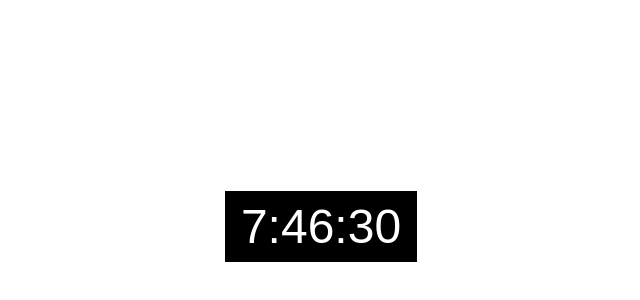
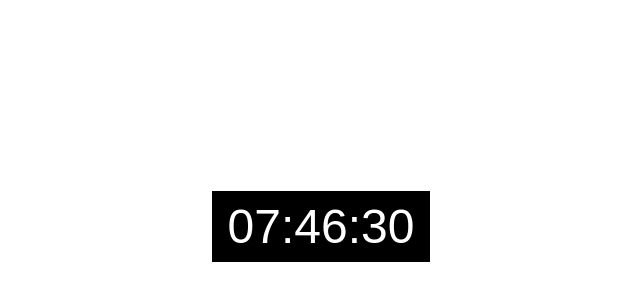
Before and after one commit to victorzottmann/rotor-challenge, a React (Vite) app: page / in a window 1280 px wide. Shown: the part 174-474 px from the top of the page, without its empty margins (319-959 px from the left). Built offline with nearby package versions, Linux system fonts and the light colour scheme.

Commit message:
fix: time is now properly formatted with 0 before number if less than 10

```diff
--- a/src/components/DigitalClock/index.jsx
+++ b/src/components/DigitalClock/index.jsx
@@ -20,9 +20,21 @@ const DigitalClock = () => {
     }, 1000);
   }, []);
 
-  const hour = currentTime.getHours();
-  const minutes = currentTime.getMinutes();
-  const seconds = currentTime.getSeconds();
+  let hour = currentTime.getHours();
+  let minutes = currentTime.getMinutes();
+  let seconds = currentTime.getSeconds();
+
+  if (hour < 10) {
+    hour = `0${hour}`;
+  }
+
+  if (minutes < 10) {
+    minutes = `0${minutes}`;
+  }
+
+  if (seconds < 10) {
+    seconds = `0${seconds}`;
+  }
 
   const formattedTime = `${hour}:${minutes}:${seconds}`;
 
```
